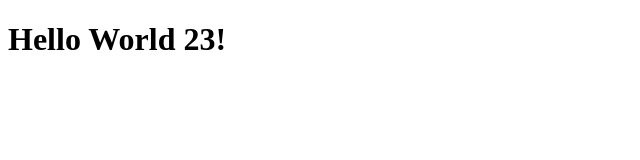
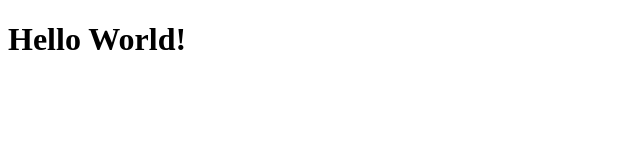
Before and after one commit to Mashhood03344/CI-CD-GitHub-Jenkins-ECS-Fargate-Repo, a plain HTML site: page index.html in a window 1280 px wide. Shown: the full height of the page, 0-640 px from the left. Drawn offline with Linux system fonts and the light colour scheme.

Commit message:
Updated index.html file

```diff
--- a/index.html
+++ b/index.html
@@ -6,7 +6,7 @@
     <title>Hello World</title>
 </head>
 <body>
-    <h1>Hello World 23!</h1>
+    <h1>Hello World!</h1>
 
 </body>
 </html>
```
